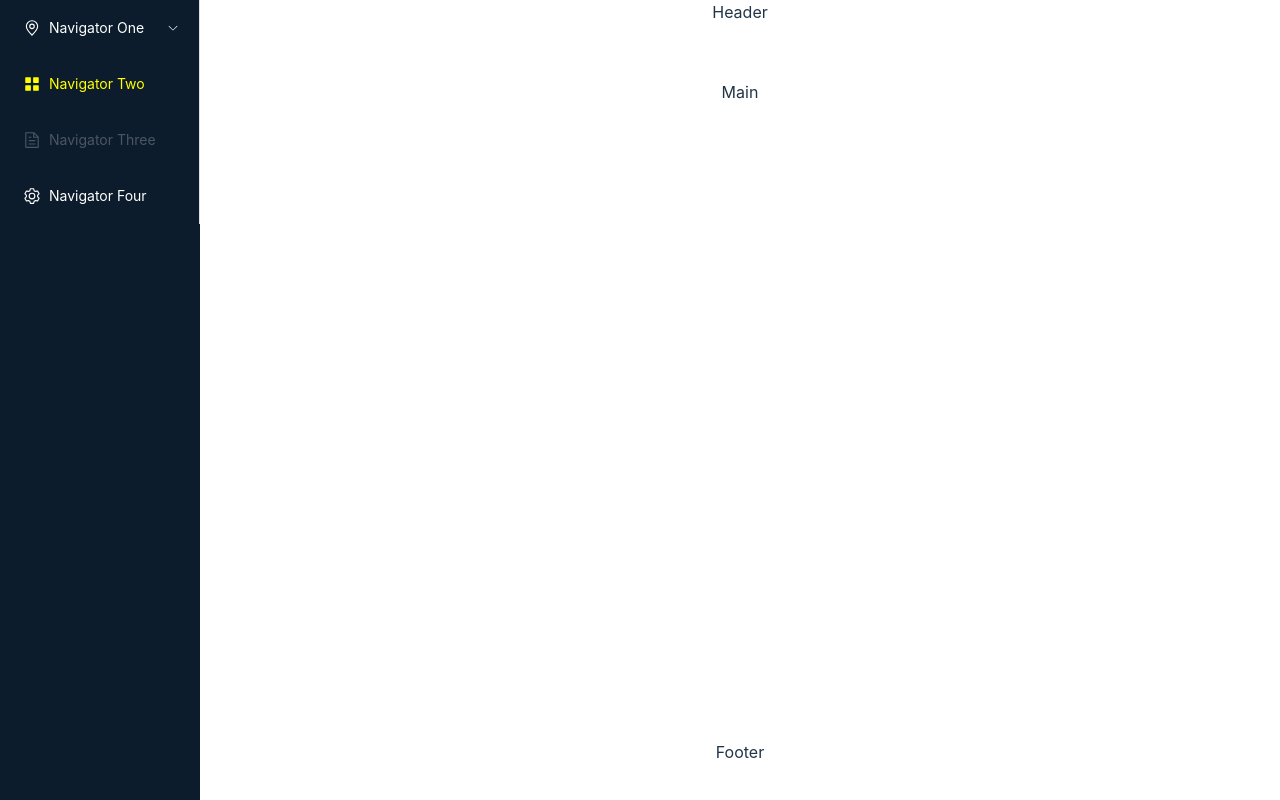
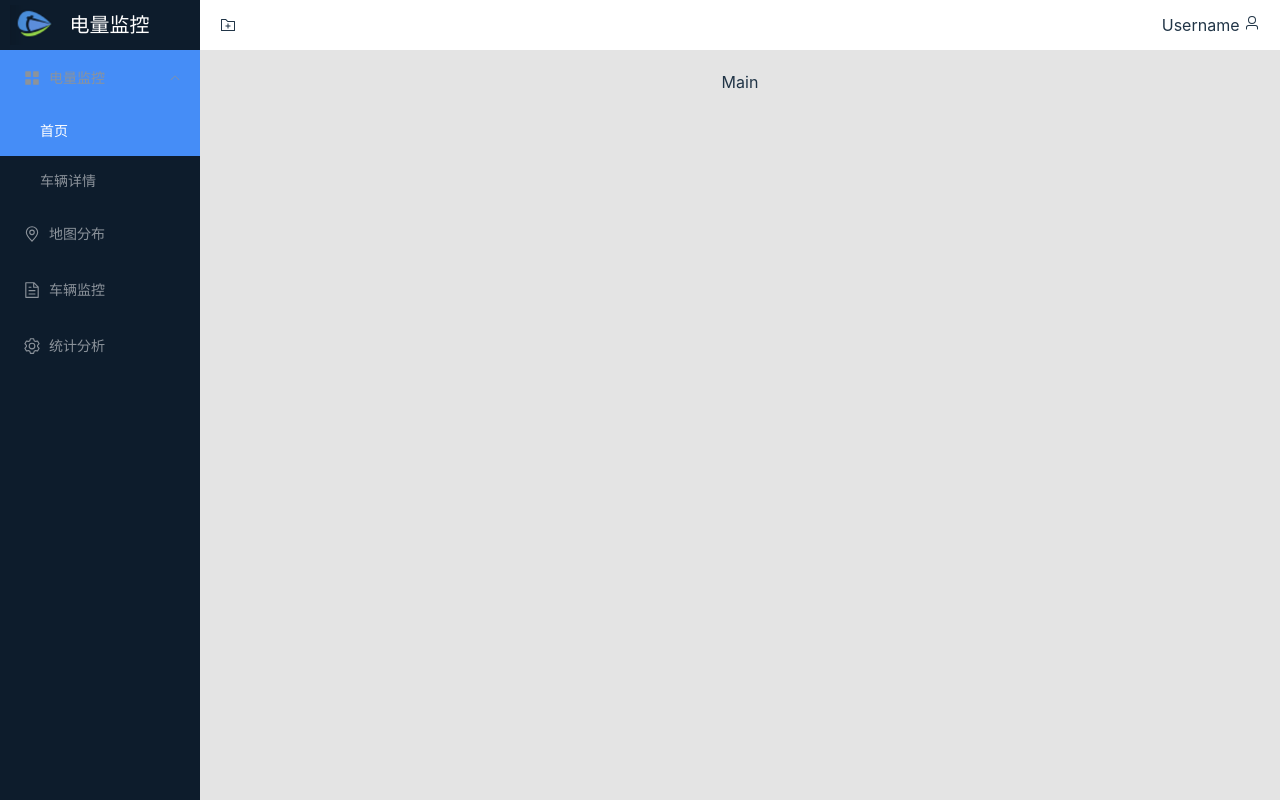
Before and after one commit to Smart-financial-class/PowerMonitor, a Vue app: page / in a window 1280 px wide. Built offline with nearby package versions, Linux system fonts and the light colour scheme.

Commit message:
完成了主页的布局

```diff
--- a/src/views/MainPage.vue
+++ b/src/views/MainPage.vue
@@ -5,67 +5,76 @@
   <div class="page">
     <el-container class="container">
       <el-aside width="200px">
+        <div class="logo-title">
+          <div class="logo-icon">
+            <img src="../assets/logo.png" alt="logo" />
+          </div>
+          <div class="logo-text">电量监控</div>
+        </div>
         <el-menu
-          active-text-color="yellow"
+          active-text-color="#fff"
           background-color="rgb(13, 28, 44)"
-          text-color="#fff"
-          default-active="2"
+          text-color="rgb(140, 147, 155)"
+          default-active="1-1"
           class="aside-menu"
+          :collapse="isCollapse"
           @open="handleOpen"
           @close="handleClose"
         >
           <el-sub-menu index="1">
             <template #title>
-              <el-icon><location /></el-icon>
-              <span>Navigator One</span>
+              <el-icon><icon-menu /></el-icon>
+              <span>电量监控</span>
             </template>
-            <el-menu-item-group title="Group One">
-              <el-menu-item index="1-1">item one</el-menu-item>
-              <el-menu-item index="1-2">item two</el-menu-item>
-            </el-menu-item-group>
-            <el-menu-item-group title="Group Two">
-              <el-menu-item index="1-3">item three</el-menu-item>
-            </el-menu-item-group>
-            <el-sub-menu index="1-4">
-              <template #title>item four</template>
-              <el-menu-item index="1-4-1">item one</el-menu-item>
-            </el-sub-menu>
+            <el-menu-item index="1-1">首页</el-menu-item>
+            <el-menu-item index="1-2">车辆详情</el-menu-item>
           </el-sub-menu>
           <el-menu-item index="2">
-            <el-icon><icon-menu /></el-icon>
-            <span>Navigator Two</span>
+            <el-icon><location /></el-icon>
+            <span>地图分布</span>
           </el-menu-item>
-          <el-menu-item index="3" disabled>
+          <el-menu-item index="3">
             <el-icon><document /></el-icon>
-            <span>Navigator Three</span>
+            <span>车辆监控</span>
           </el-menu-item>
           <el-menu-item index="4">
             <el-icon><setting /></el-icon>
-            <span>Navigator Four</span>
+            <span>统计分析</span>
           </el-menu-item>
         </el-menu>
       </el-aside>
       <el-container>
-        <el-header>Header</el-header>
+        <el-header class="top-line">
+          <el-icon @click="changeMenu"><FolderAdd /></el-icon>
+          <div class="user-icon">Username
+            <el-icon><User /></el-icon>
+          </div>
+        </el-header>
         <el-main>Main</el-main>
-        <el-footer>Footer</el-footer>
       </el-container>
     </el-container>
   </div>
 </template>
 
 <script lang="ts" setup>
+import { ref } from 'vue'
 import {
   Document,
   Menu as IconMenu,
   Location,
   Setting,
+  FolderAdd,
+  User
 } from '@element-plus/icons-vue'
 const handleOpen = (key: string, keyPath: string[]) => {
   console.log(key, keyPath)
 }
 const handleClose = (key: string, keyPath: string[]) => {
   console.log(key, keyPath)
+}
+const isCollapse = ref(false)
+const changeMenu = () => {
+  isCollapse.value = !isCollapse.value
 }
 </script>
 
@@ -77,12 +86,46 @@ const handleClose = (key: string, keyPath: string[]) => {
   .container {
     height: 100vh;
 
+    .logo-title {
+      height: 50px;
+      display: flex;
+      align-items: center;
+      justify-content: flex-start;
+
+      .logo-icon {
+        height: 80%;
+        margin: 0 10px;
+        img {
+          height: 100%;
+          object-fit: contain;
+        }
+      }
+    }
+    .logo-text {
+      font-size: 20px;
+      color: #fff;
+      font-weight: 400;
+    }
+
     .el-aside {
       background-color: rgb(13, 28, 44);
+      .el-menu {
+        width: 202px;
+      }
+      :deep(.is-active) {
+        background-color: rgb(69, 141, 247) !important;
+      }
+    }
 
-      .aside-menu {
-        background-color: rgb(13, 28, 44);
-      }
+    .top-line {
+      height: 50px;
+      display: flex;
+      justify-content: space-between;
+      align-items: center;
+    }
+
+    .el-main {
+      background-color: rgb(228, 228, 228);
     }
   }
 }
```
Also changed, not shown: src/assets/logo.png (added).
